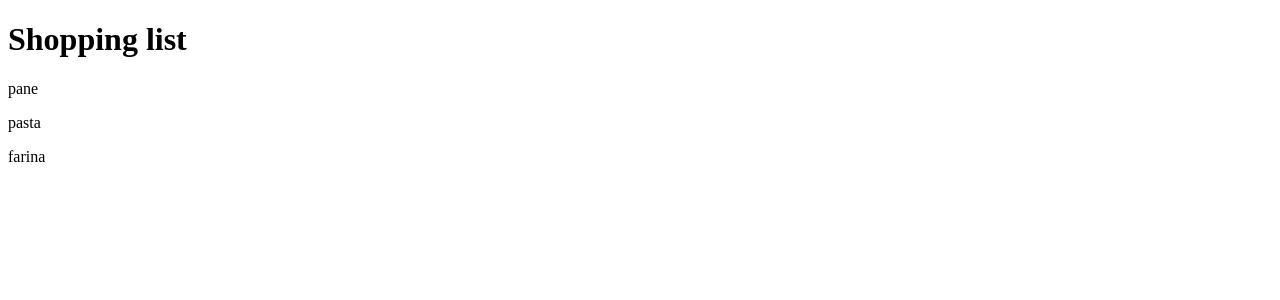
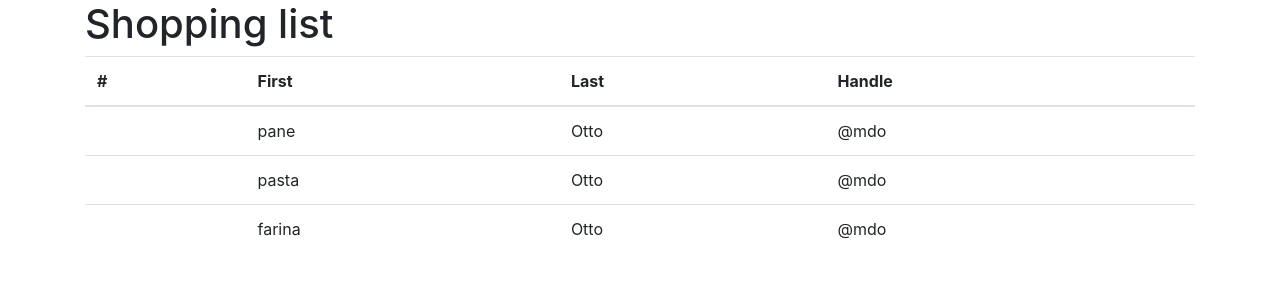
Before and after one commit to andygi/webpack, a React app in the folder webpack-demo/: page / in a window 1280 px wide. Shown: the top 300 px of the page. Built offline with nearby package versions, Linux system fonts and the light colour scheme.

Commit message:
[WIP] add bootstrap in basic way

```diff
--- a/webpack-demo/src/App.js
+++ b/webpack-demo/src/App.js
@@ -13,11 +13,30 @@ export class App extends React.Component {
         return (
             <div>
                 <h1>Shopping list</h1>
-                {
-                    buyItems.map(item => {
-                        return <p key={item}>{item}</p>
-                    })
-                }
+                <table class="table">
+                    <thead>
+                        <tr>
+                            <th scope="col">#</th>
+                            <th scope="col">First</th>
+                            <th scope="col">Last</th>
+                            <th scope="col">Handle</th>
+                        </tr>
+                    </thead>
+                    <tbody>
+                        {
+                            buyItems.map(item => {
+                                return (
+                                    <tr>
+                                        <th scope="row" key={item}></th>
+                                        <td>{item}</td>
+                                        <td>Otto</td>
+                                        <td>@mdo</td>
+                                    </tr>
+                                )
+                            })
+                        }
+                    </tbody>
+                </table>
             </div>
         )
     }
--- a/webpack-demo/src/index.html
+++ b/webpack-demo/src/index.html
@@ -9,7 +9,9 @@
 </head>
 
 <body>
-    <div id="root"></div>
+    <div class="container">
+        <div id="root"></div>
+    </div>
 </body>
 
 </html>
--- a/webpack-demo/src/index.js
+++ b/webpack-demo/src/index.js
@@ -4,6 +4,8 @@ import React from 'react';
 import ReactDOM from 'react-dom';
 import {App} from './App';
 
+import 'bootstrap/dist/css/bootstrap.min.css';
+
 ReactDOM.render(
     <App />,
     document.getElementById('root')
--- a/webpack-demo/webpack.config.js
+++ b/webpack-demo/webpack.config.js
@@ -2,7 +2,6 @@ const UglifyJsPlugin = require("uglifyjs-webpack-plugin");
 const MiniCssExtractPlugin = require("mini-css-extract-plugin");
 const HtmlWebpackPlugin = require('html-webpack-plugin');
 const OptimizeCSSAssetsPlugin = require("optimize-css-assets-webpack-plugin");
-require('bootstrap-loader');
 
 const path = require('path');
 
@@ -63,6 +62,10 @@ module.exports = {
                     "css-loader",
                     "sass-loader"
                 ]
+            },
+            {
+                test: /\.css$/,
+                use: ['style-loader', 'css-loader']
             }
         ]
     },
```
Also changed, not shown: 1 other file (tests, documents, lock files or other folders).
